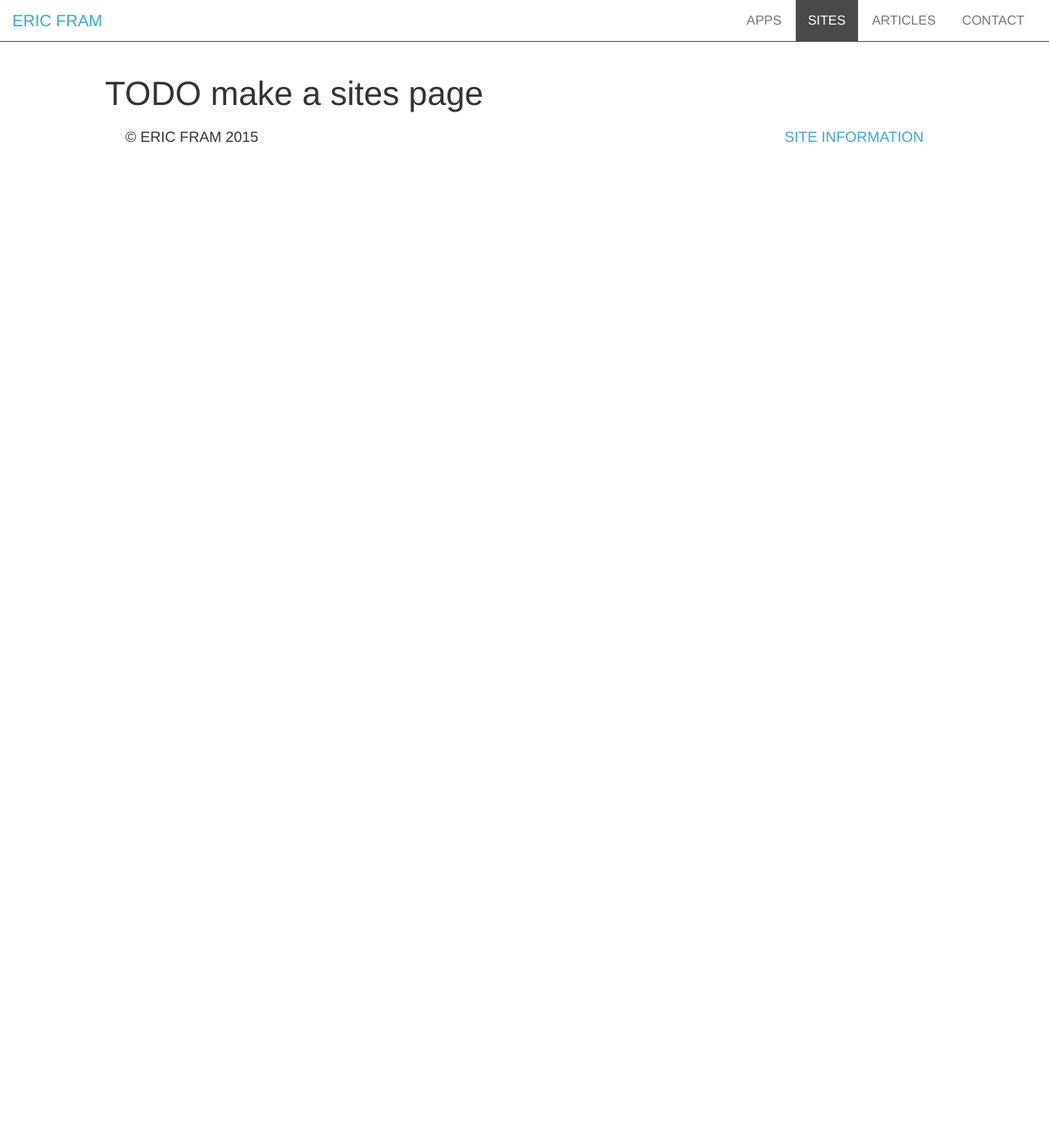
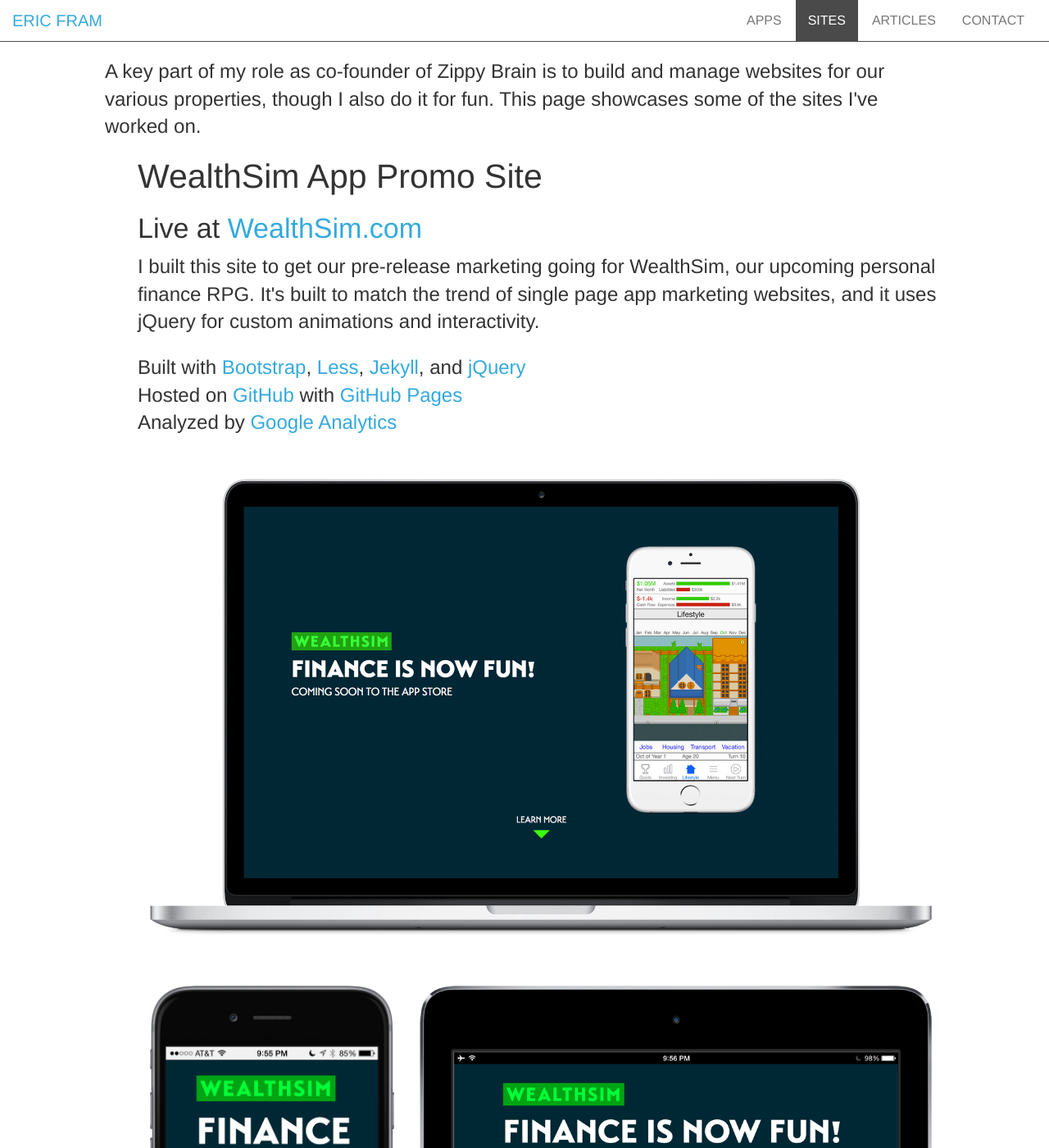
Before and after one commit to EricFram/EricFram.github.io, a Jekyll site: the page built from sites/index.html, in a window 1280 px wide and 1400 px high. Shown: the whole window at 82% size. Built offline with Jekyll 4.4.1, drawn with Linux system fonts in a browser that asks for light colours; nearby versions of some CDN libraries; Markdown is read by kramdown in place of the engine named in the settings; some of the changed text lies outside the part shown.

```diff
--- a/bootstrap-3.3.5/less/bootstrap.less
+++ b/bootstrap-3.3.5/less/bootstrap.less
@@ -64,4 +64,5 @@
 @import "customfinish.less";
 @import "footer.less";
 @import "apps.less";
+@import "sites-showcase.less";
 @import "fadeins.less";
--- a/sites/index.html
+++ b/sites/index.html
@@ -11,8 +11,66 @@
 
 <div class="sites fade-master1">
 
-	<h1> TODO make a sites page </h1>
+	<p class="lead"> A key part of my role as co-founder of Zippy Brain is to build and manage websites for our various properties, though I also do it for fun. This page showcases some of the sites I've worked on. </p>
+
+	<ul class="sites-list">
+		<li>
+	<h1 class="section-heading">WealthSim App Promo Site</h1>
+	<h2>Live at <a href="Http://wealthsim.com">WealthSim.com</a></h2>
+
+		<p class="lead"> I built this site to get our pre-release marketing going for WealthSim, our upcoming personal finance RPG. It's built to match the trend of single page app marketing websites, and it uses jQuery for custom animations and interactivity. </p>
+
+	<ul class="lead">
+		<li>Built with <a href="http://getbootstrap.com/" title="Bootstrap 3.0">Bootstrap</a>, <a href="http://lesscss.org/">Less</a>, <a href="http://jekyllrb.com/" title="Jekyll">Jekyll</a>, and <a href="http://jquery.com/"> jQuery</a></li>
+		<li>Hosted on <a href="https://github.com/EricFram/EricFram.github.io" title="This site hosted on GitHub">GitHub</a> with <a href="http://pages.github.com/" title="GitHub Pages">GitHub Pages</a></li>
+		<li>Analyzed by <a href="http://www.google.com/analytics/">Google Analytics</a></li>
+	</ul>
+
+	<div class="col-md-12"><img class="img-responsive center-block site-ss" src="/images/sites_ss/wealthsim/laptop1.png"></div>
+	<div class="col-md-4"><img class="img-responsive center-block site-ss" src="/images/sites_ss/wealthsim/iphone1.png"></div>
+	<div class="col-md-8"><img class="img-responsive center-block site-ss" src="/images/sites_ss/wealthsim/ipad1.png"></div>
+		</li>
+
+		<li>
+	<h1 class="section-heading">Personal Portfolio Site</h2>
+	<h2>You're looking at it</h2>
+	<p class="lead"> After working on a small team for a while, I realized that I needed a place to show what kind of work I've been doing. This site serves both as a portfolio site and as a place for me to post documentation on how I've solved business or analytical challenges. It will always be a work in progress.
+
+	<ul class="lead">
+		<li>Built with <a href="http://getbootstrap.com/" title="Bootstrap 3.0">Bootstrap</a>, <a href="http://lesscss.org/">Less</a>, <a href="http://jekyllrb.com/" title="Jekyll">Jekyll</a>, and <a href="http://jquery.com/"> jQuery</a></li>
+		<li> Syntax highlighting by <a href="http://pygments.org/">Pygments</a></li>
+		<li>Hosted on <a href="https://github.com/EricFram/EricFram.github.io" title="This site hosted on GitHub">GitHub</a> with <a href="http://pages.github.com/" title="GitHub Pages">GitHub Pages</a></li>
+		<li>Analyzed by <a href="http://www.google.com/analytics/">Google Analytics</a></li>
+	</ul>
 
 
+	<div class="col-md-12"><img class="img-responsive center-block site-ss" src="/images/sites_ss/ericfram/macbook_article1.png"></div>
+	<div class="col-md-12"><img class="img-responsive center-block site-ss" src="/images/sites_ss/ericfram/iphone_comb.png"></div>
+	<div class="col-md-12"><img class="img-responsive center-block site-ss" src="/images/sites_ss/ericfram/ipad_comb.png"></div>
+		</li>
+
+		<li>
+	<h1 class="section-heading"> Exologistics Marketing Site</h1>
+	<h2>Live at <a href="http://santamonicaexologistics.com/">SantaMonicaExologistics.com</a></h2>
+	<p class="lead"> Santa Monica Exologistics is a fictional company and nascent idea for a simulation or management game. I went ahead and registered the domain, then built the company marketing website as an exercise.
+
+	<ul class="lead">
+		<li>Built with <a href="http://getbootstrap.com/" title="Bootstrap 3.0">Bootstrap</a> and <a href="http://lesscss.org/">Less</a></li>
+	</ul>
+
+
+	<div class="col-md-12"><img class="img-responsive center-block site-ss" src="/images/sites_ss/sme/desktop1.png"></div>
+	<div class="col-md-12"><img class="img-responsive center-block site-ss" src="/images/sites_ss/sme/desktop2.png"></div>
+	<div class="col-md-12"><img class="img-responsive center-block site-ss" src="/images/sites_ss/sme/ipad_comb.png"></div>
+	<div class="col-md-12"><img class="img-responsive center-block site-ss" src="/images/sites_ss/sme/iphone_comb.png"></div>
+		</li>
+
+	<li>
+		<div class="col-md-12">
+			<h1 class="section-heading"> More coming soon.</h1>
+			&nbsp;
+		</div>
+	</li>
+</ul>
 
 </div>
```
Also changed, not shown: bootstrap-3.3.5/less/sites-showcase.less (added, +25 -0 lines), bootstrap-3.3.5/dist/css/bootstrap.css, bootstrap-3.3.5/dist/css/bootstrap.min.css, images/sites_ss/ericfram/ipad_comb.png (added), images/sites_ss/ericfram/iphone_comb.png (added), images/sites_ss/ericfram/macbook_article1.png (added), images/sites_ss/sme/desktop2.png (added), images/sites_ss/sme/ipad_comb.png (added), images/sites_ss/sme/iphone_comb.png (added), images/sites_ss/wealthsim/ipad1.png (added), images/sites_ss/wealthsim/iphone1.png (added), images/sites_ss/wealthsim/laptop1.png (added), images/sites_ss/wealthsim/laptop2.png (added), 4 other files.
